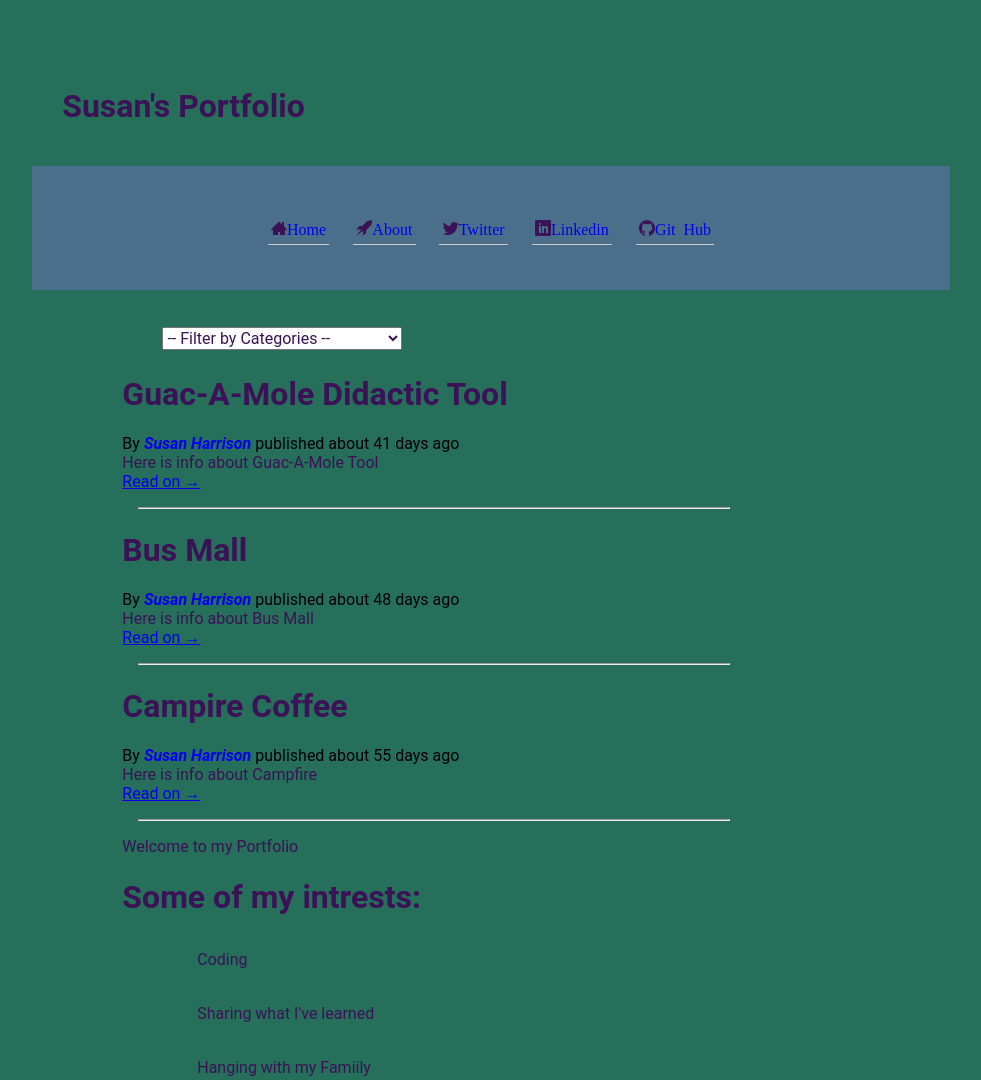
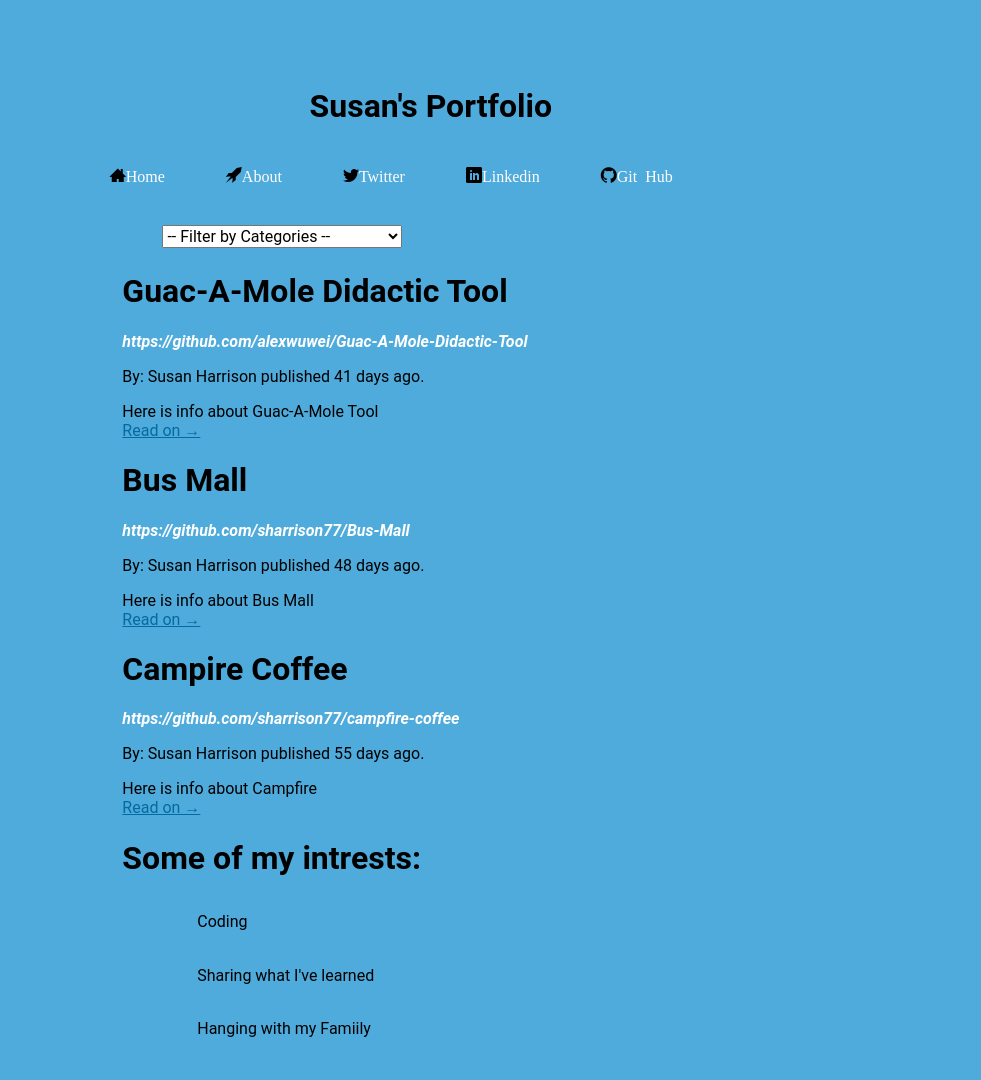
Before and after one commit to stharrison1/portfolio, a plain HTML site: page index.html in a window 1280 px wide. Shown: the top 1080 px of the page, without its empty margins (149-1130 px from the left). Drawn offline with nearby package versions, Linux system fonts and the light colour scheme.

Commit message:
Added Handlebars and CSS styles follow SMACSS organization

```diff
--- a/index.html
+++ b/index.html
@@ -4,12 +4,25 @@
     <meta charset="UTF-8">
     <title>Susan's Portfolio</title>
     <meta name ="viewport" content="width=device-width, initial-scale=1">
+        <!-- SMACSS -->
     <link rel="stylesheet" href="vendor/styles/normalize.css">
     <link rel="stylesheet" href="styles/icons.css">
     <link rel="stylesheet" href="styles/base.css">
     <link rel="stylesheet" href="styles/modules.css">
     <link rel="stylesheet" href="styles/layout.css">
     <link href='https://fonts.googleapis.com/css?family=Open+Sans' rel='stylesheet' type='text/css'>
+    <!-- POPULATES PROJECTDATA SECTION -->
+    <script id="projectData-template" type="text/x-handlebars-template">
+      <article data-category="{{category}}">
+        <h1>{{{title}}}</h1>
+        <div class="byline">
+          <address><a href="{{repoUrl}}">{{repoUrl}}</a></address>
+          <p>By: Susan Harrison {{publishStatus}}.</p>
+        </div>
+        <section class="project_body">{{{body}}}</section>
+        <a href="#" class="read_on">Read on &rarr;</a>
+      </article>
+    </script>
   </head>
   <body>
     <main>
@@ -19,8 +32,9 @@
             Susan's Portfolio
           </h1>
       </section>
+        <!-- NAV BAR -->
         <nav class="main-nav">
-          <span class="icon-user"></span>
+          <span class="icon-menu"></span>
           <ul>
             <li class="tab icon-home3" data-content="portfolio"><a href="#">Home</a></li>
             <li class="tab icon-rocket" data-content="about"><a href="#">About</a></li>
@@ -42,24 +56,11 @@
             </li>
           </ul>
         </div>
-
-          <article class="template" data-category="cat">
-            <header>
-              <h1>Projects</h1>
-              <div class="byline">
-                By <address><a href="">Susan Harrison</a></address>
-                published <time pubdate datetime="2000-01-01">Publish Time</time>
-              </div>
-            </header>
-            <section class="portfolio-body"></section>
-            <a href="#" class="read-on">Read on &rarr;</a>
-          </article>
-
         </section>
         <section id="about" class="tab_content">
-       <header>
+       <!-- <header>
          Welcome to my Portfolio
-       </header>
+       </header> -->
        <section>
          <h1>Some of my intrests:</h1>
          <ul>
@@ -69,10 +70,13 @@
          </ul>
        </section>
     </main>
+    <!-- FOOTER -->
     <footer>
       &copy; 2016 Code Fellows | Static Blog | Happy Coder!
     </footer>
+    <!-- SCRIPTS -->
     <script src="vendor/scripts/jquery-2.2.1.js"></script>
+    <script src="https://cdnjs.cloudflare.com/ajax/libs/handlebars.js/4.0.4/handlebars.js"></script>
     <script src="scripts/projectData.js"></script>
     <script src="scripts/project.js"></script>
     <script src="scripts/portfolioView.js"></script>
--- a/scripts/project.js
+++ b/scripts/project.js
@@ -1,34 +1,15 @@
 var projects = [];
 
 function Project(opts) {
-  this.title = opts.title;
-  this.category = opts.category;
-  this.repoUrl = opts.repoUrl;
-  this.publishedOn = opts.publishedOn;
-  this.body = opts.body;
-
+  for (key in opts) this[key] = opts[key];
 }
 
 Project.prototype.toHtml = function() {
-  var $newProject = $('article.template').clone();
-  $newProject.removeClass('template');
-  if (!this.publishedOn) {
-    $newProject.addClass('draft');
-  }
-  $newProject.attr('data-category', this.category);
-  // $newProject.data('category', this.category);
-  $newProject.find('h1:first').text(this.title);
-  $newProject.find('address a').attr('href', this.repoUrl);
-  $newProject.find('.portfolio-body').html(this.body);
-  $newProject.find('time[pubdate]').attr('datetime', this.publishedOn);
-  $newProject.find('time[pubdate]').attr('title', this.publishedOn);
-
-  $newProject.find('time').html('about ' + parseInt((new Date() - new Date(this.publishedOn))/60/60/24/1000) + ' days ago');
-
-  $newProject.append('<hr>');
-
-
-  return $newProject;
+  var source = $('#projectData-template').html();
+  var template = Handlebars.compile(source);
+  this.daysAgo = parseInt((new Date() - new Date(this.publishedOn))/60/60/24/1000);
+  this.publishStatus = this.publishedOn ? 'published ' + this.daysAgo + ' days ago' : '(draft)';
+  return template(this);
 };
 
 projectData.sort(function(a,b){
--- a/scripts/projectData.js
+++ b/scripts/projectData.js
@@ -1,7 +1,7 @@
 var projectData = [
   {
     title:        'Guac-A-Mole Didactic Tool',
-    category:     'Didactic',
+    category:     'didactic',
     repoUrl:      'https://github.com/alexwuwei/Guac-A-Mole-Didactic-Tool',
     publishedOn:  '2016-01-29',
     body:         'Here is info about Guac-A-Mole Tool'
--- a/styles/base.css
+++ b/styles/base.css
@@ -1,9 +1,7 @@
 body {
-display: flex;
-flex-direction: column;
 font-family: 'Roboto', Arial, Helvetica, sans-serif;
-background-color: #256F5B;
-color: #3B1255;
+background-color: #4FABDC;
+color: black;
 padding: 5%;
   }
 
@@ -13,7 +11,7 @@ div.byline {
 
 nav ul {
     display: flex;
-    background-color: #4B6F8B;
+    background-color: #4FABDC;
     padding: 5%;
 }
 
@@ -24,6 +22,7 @@ li {
 
 li a {
   text-decoration: none;
+  color: white;
 }
 
 main {
--- a/styles/icons.css
+++ b/styles/icons.css
@@ -1,10 +1,10 @@
 @font-face {
     font-family: 'icomoon';
-    src:    url('fonts/icomoon.eot?nscdgl');
-    src:    url('fonts/icomoon.eot?nscdgl#iefix') format('embedded-opentype'),
-        url('fonts/icomoon.ttf?nscdgl') format('truetype'),
-        url('fonts/icomoon.woff?nscdgl') format('woff'),
-        url('fonts/icomoon.svg?nscdgl#icomoon') format('svg');
+    src:    url('fonts/icomoon.eot?2rz0ln');
+    src:    url('fonts/icomoon.eot?2rz0ln#iefix') format('embedded-opentype'),
+        url('fonts/icomoon.ttf?2rz0ln') format('truetype'),
+        url('fonts/icomoon.woff?2rz0ln') format('woff'),
+        url('fonts/icomoon.svg?2rz0ln#icomoon') format('svg');
     font-weight: normal;
     font-style: normal;
 }
@@ -33,6 +33,9 @@
 .icon-rocket:before {
     content: "\e905";
 }
+.icon-menu:before {
+    content: "\e906";
+}
 .icon-twitter:before {
     content: "\e902";
 }
@@ -42,6 +45,3 @@
 .icon-linkedin:before {
     content: "\e904";
 }
-.icon-menu:before {
-    content: "\e906";
-}
--- a/styles/layout.css
+++ b/styles/layout.css
@@ -13,6 +13,7 @@
 }
 
 .heading-group-h1 {
+  text-align: center;
   max-width: 80%;
 }
 
--- a/styles/modules.css
+++ b/styles/modules.css
@@ -4,15 +4,13 @@ site-header {
 
 /* DONE: Float the main header to the left, to make room for the hamburger menu. */
 .heading-group-h1 {
-  float: left;
   padding: 0 0 .2em 1em;
 }
 
 /* : Add styles for the icon-menu class. It should be bigger, and off to the right. */
-.icon-user {
+.icon-menu {
 font-size: 3em;
 float: right;
-max-width: 400px;
 }
 
 .main-nav {
@@ -53,20 +51,31 @@ max-width: 400px;
 .byline a {
   font-weight: bold;
   text-decoration: none;
+  color: white;
+}
+a.read_on {
+  color: #046AA1;
 }
 
 @media only screen and (min-width: 635px),
         only screen and (min-width: 600px) and (orientation: landscape) {
-  .icon-user {
+  .icon-menu {
     display: none;
   }
+
+  .main-nav {
+    padding: .2em .2em .2em 2em;
+  }
+
   .main-nav ul {
     display: block;
-    text-align: center;
   }
-  .main-nav li {
-    display: inline-block;
-    margin-left: 10px;
-    margin-right: 10px;
+
+  .main-nav ul li {
+    display: inline;
+    border-bottom: none;
   }
-}
+
+  .main-nav ul li:hover a {
+    color: #29506D;
+  }
```
Also changed, not shown: styles/fonts/icomoon.ttf, styles/fonts/icomoon.woff, 4 other files.
